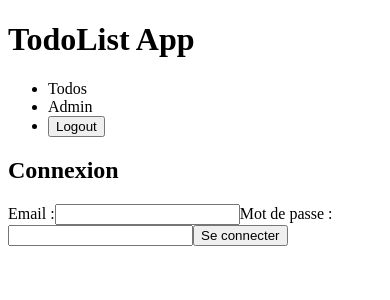
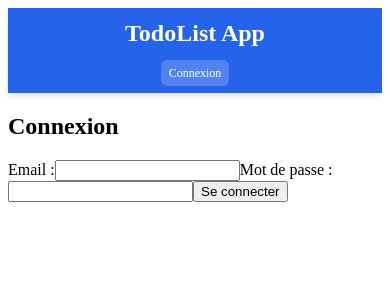
Before and after one commit to MathisBls/Todo-List-Angular, an Angular app: page /auth in a window 390 px wide. Shown: the top 300 px of the page. Built offline with nearby package versions, Linux system fonts and the light colour scheme.

Commit message:
feat: create responsive header with navigation

```diff
--- /dev/null
+++ b/src/app/shared/components/header/header.component.html
@@ -0,0 +1,36 @@
+<header class="header-container">
+  <div class="header-content">
+    <a routerLink="/todos" class="logo">TodoList App</a>
+
+    <nav class="navigation">
+      <ul>
+        @if (currentUser()) {
+          <li>
+            <a routerLink="/todos" routerLinkActive="active">Todos</a>
+          </li>
+          @if (currentUser()?.role === 'admin') {
+            <li>
+              <a routerLink="/admin" routerLinkActive="active">Admin</a>
+            </li>
+          }
+          <li>
+            <button (click)="logout()" class="logout-btn">Déconnexion</button>
+          </li>
+        } @else {
+          <li>
+            <a routerLink="/auth" routerLinkActive="active">Connexion</a>
+          </li>
+        }
+      </ul>
+    </nav>
+
+    @if (currentUser()) {
+      <div class="user-info">
+        <div class="user-avatar">
+          {{ (currentUser()?.email || 'U').charAt(0).toUpperCase() }}
+        </div>
+        <span class="user-role">{{ currentUser()?.role }}</span>
+      </div>
+    }
+  </div>
+</header>
--- /dev/null
+++ b/src/app/shared/components/header/header.component.scss
@@ -0,0 +1,125 @@
+.header-container {
+  background-color: #2563eb;
+  color: #ffffff;
+  padding: 1rem;
+  box-shadow:
+    0 4px 6px -1px rgba(0, 0, 0, 0.1),
+    0 2px 4px -1px rgba(0, 0, 0, 0.06);
+
+  .header-content {
+    max-width: 1200px;
+    margin: 0 auto;
+    display: flex;
+    justify-content: space-between;
+    align-items: center;
+
+    .logo {
+      font-size: 1.5rem;
+      font-weight: 700;
+      color: #ffffff;
+      text-decoration: none;
+      transition: color 0.2s ease;
+
+      &:hover {
+        color: #dbeafe;
+      }
+    }
+
+    .navigation {
+      ul {
+        display: flex;
+        gap: 1rem;
+        list-style: none;
+        margin: 0;
+        padding: 0;
+
+        li {
+          a,
+          button {
+            color: #ffffff;
+            text-decoration: none;
+            padding: 0.5rem 0.75rem;
+            border-radius: 0.375rem;
+            transition: all 0.2s ease;
+            background: none;
+            border: none;
+            cursor: pointer;
+            font-size: 0.875rem;
+            font-weight: 500;
+
+            &:hover {
+              background-color: rgba(255, 255, 255, 0.1);
+              color: #dbeafe;
+            }
+
+            &.active {
+              background-color: rgba(255, 255, 255, 0.2);
+              color: #ffffff;
+            }
+          }
+
+          button.logout-btn {
+            &:hover {
+              background-color: rgba(239, 68, 68, 0.2);
+              color: #fecaca;
+            }
+          }
+        }
+      }
+    }
+
+    .user-info {
+      display: flex;
+      align-items: center;
+      gap: 1rem;
+
+      .user-avatar {
+        width: 2rem;
+        height: 2rem;
+        border-radius: 50%;
+        background-color: rgba(255, 255, 255, 0.2);
+        display: flex;
+        align-items: center;
+        justify-content: center;
+        font-weight: 600;
+        font-size: 0.875rem;
+      }
+
+      .user-role {
+        font-size: 0.75rem;
+        opacity: 0.8;
+        text-transform: uppercase;
+        letter-spacing: 0.05em;
+      }
+    }
+  }
+}
+
+@media (max-width: 768px) {
+  .header-container {
+    padding: 0.75rem;
+
+    .header-content {
+      flex-direction: column;
+      gap: 1rem;
+
+      .navigation ul {
+        flex-wrap: wrap;
+        justify-content: center;
+        gap: 0.5rem;
+
+        li a,
+        li button {
+          padding: 0.375rem 0.5rem;
+          font-size: 0.75rem;
+        }
+      }
+
+      .user-info {
+        flex-direction: column;
+        gap: 0.5rem;
+        text-align: center;
+      }
+    }
+  }
+}
--- a/src/app/shared/components/header/header.component.ts
+++ b/src/app/shared/components/header/header.component.ts
@@ -1,28 +1,23 @@
-import { Component } from '@angular/core';
+import { Component, inject } from '@angular/core';
+import { CommonModule } from '@angular/common';
+import { RouterLink, RouterLinkActive, Router } from '@angular/router';
+import { AuthService } from '../../../core/services/auth.service';
 
 @Component({
   selector: 'app-header',
   standalone: true,
-  imports: [],
-  template: `
-    <header class="bg-blue-600 text-white p-4">
-      <div class="container mx-auto flex justify-between items-center">
-        <h1 class="text-2xl font-bold">TodoList App</h1>
-        <nav>
-          <ul class="flex space-x-4">
-            <li><a routerLink="/todos" class="hover:text-blue-200">Todos</a></li>
-            <li><a routerLink="/admin" class="hover:text-blue-200">Admin</a></li>
-            <li><button (click)="logout()" class="hover:text-blue-200">Logout</button></li>
-          </ul>
-        </nav>
-      </div>
-    </header>
-  `,
-  styles: [],
+  imports: [CommonModule, RouterLink, RouterLinkActive],
+  templateUrl: './header.component.html',
+  styleUrls: ['./header.component.scss'],
 })
 export class HeaderComponent {
+  private authService = inject(AuthService);
+  private router = inject(Router);
+
+  currentUser = this.authService.getCurrentUserSignal();
+
   logout() {
-    // TODO: Implémenter la déconnexion
-    console.log('Logout clicked');
+    this.authService.logout();
+    this.router.navigate(['/auth']);
   }
 }
```
